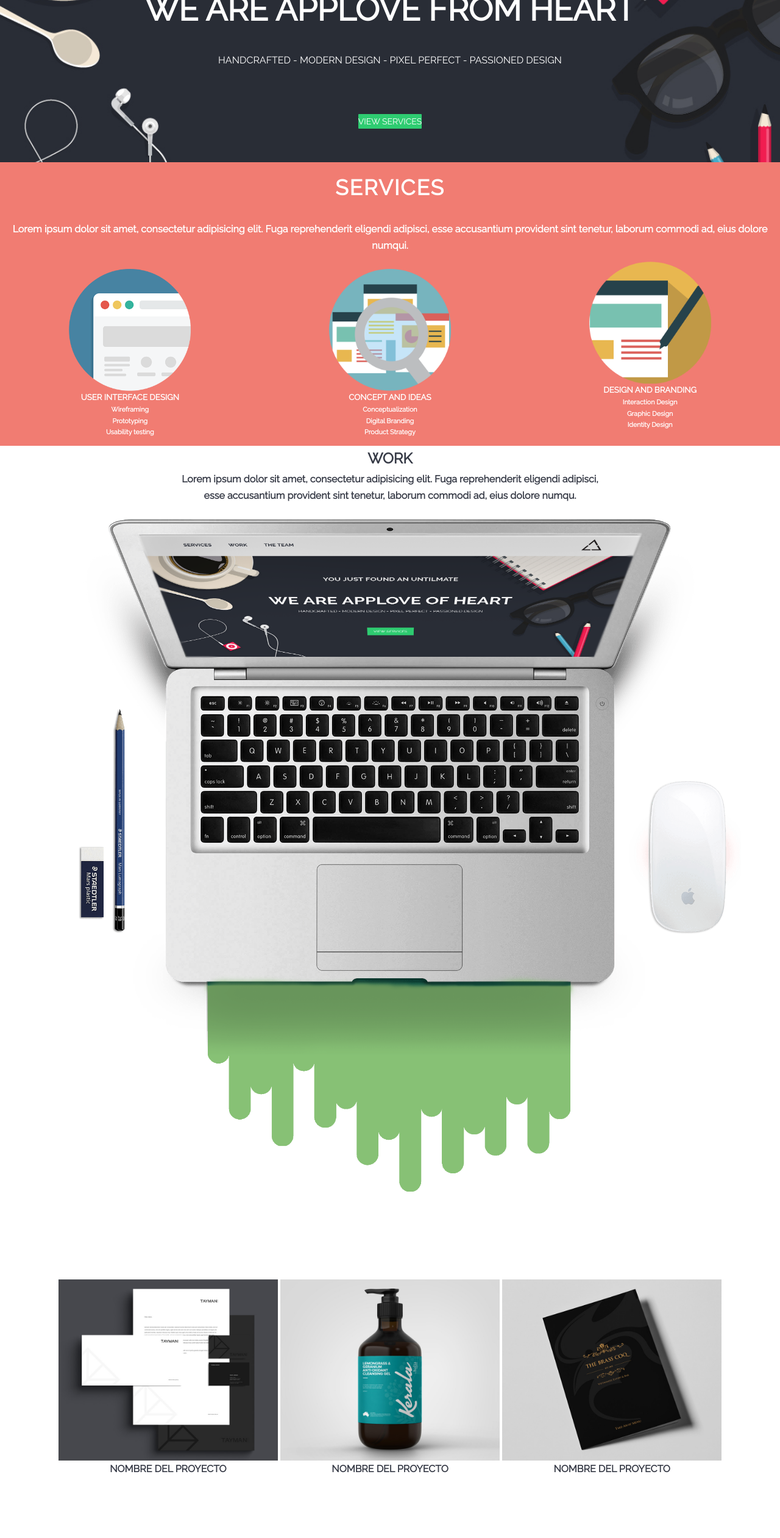
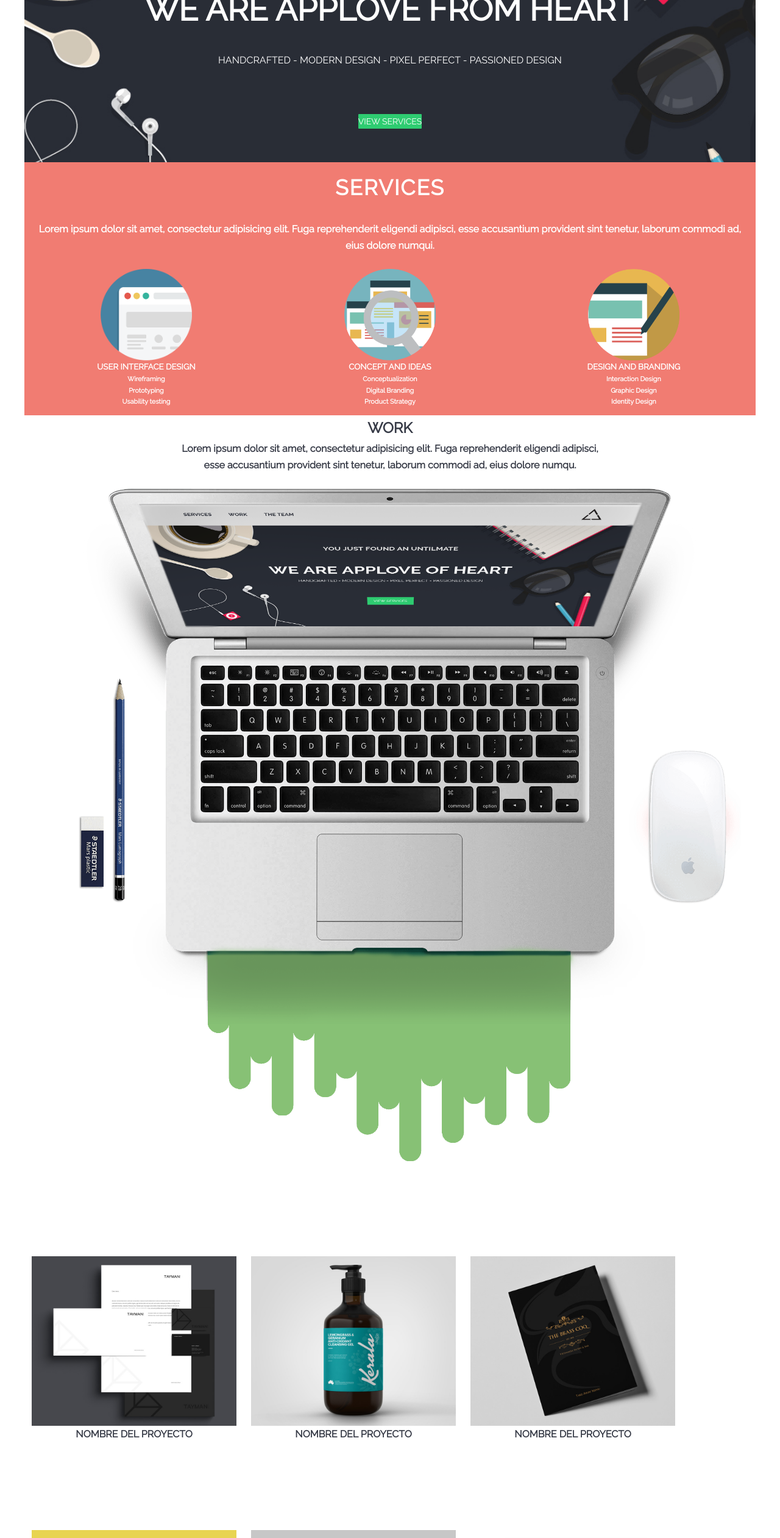
Before and after one commit to claussfrank/Grid-System-Applove-Ejercicio, a plain HTML site: page index.html in a window 1280 px wide. Shown: the part 240-2762 px from the top of the page at 61% size. Drawn offline with Linux system fonts and the light colour scheme; a script that the page names is missing.

Commit message:
Estructura Responsive y Funcionalidad

```diff
--- a/css/main.css
+++ b/css/main.css
@@ -54,7 +54,7 @@ header{
   height: 554px;
   margin-top: 80px;
   text-align: center;
-  width: 100%;
+  /*width: 100%;*/
 
 }
 #home .containerStyle{
--- a/index.html
+++ b/index.html
@@ -23,15 +23,15 @@
 				<img src="assets/images/logo-r.png" class="logo" width="70">
 			</div>
 		</header>
-	<section id="home" class="centrar containerStyle ">
+		<section id="home" class="centrar containerStyle container ">
 			<div class="containerStyle row">
 				<h2 class="col-12 centrar"> YOU JUST FOUND AN UNTILMATE <h2>
 				<h1 class="text-uppercase text-home mb-0 centrar col-12"> we are applove from heart </h1>
 				<p class=" text-uppercase mt-0 centrar col-12"> HANDCRAFTED - MODERN DESIGN - PIXEL PERFECT - PASSIONED DESIGN </p>
 				<a href="#services" class="btn-home">View services</a>
 			</div>
+			<div class="container">
 				<section id="services" class="row">
-
 			        <h2 class="text-uppercase text-services mt-0 col-12 centrar">Services</h2>
 			        <h4 class="col-12 centrar">
 			          Lorem ipsum dolor sit amet, consectetur adipisicing elit. Fuga reprehenderit eligendi adipisci,
@@ -39,21 +39,21 @@
 			        </h4>
 							<section class="row">
 				        <div class="box-services col-4">
-		          <img src="assets/images/website.png" alt="" width="200">
+				          <img src="assets/images/website.png" alt="" width="150">
 				          <h5 class="mb-0">USER INTERFACE DESIGN</h5>
 				          <h6 class="m-0"> Wireframing </h6>
 				          <h6 class="m-0"> Prototyping </h6>
 				          <h6 class="m-0"> Usability testing </h6>
 				        </div>
 				        <div class="box-services col-4">
-		          <img src="assets/images/img-1.png" alt="" width="200">
+				          <img src="assets/images/img-1.png" alt="" width="150">
 				          <h5 class="mb-0">CONCEPT AND IDEAS</h5>
 				          <h6 class="m-0"> Conceptualization </h6>
 				          <h6 class="m-0"> Digital Branding </h6>
 				          <h6 class="m-0"> Product Strategy </h6>
 				        </div>
-		        <div class="box-services">
-		          <img src="assets/images/lapiz.png" alt="" width="200">
+				        <div class="box-services col-4">
+				          <img src="assets/images/lapiz.png" alt="" width="150">
 				          <h5 class="mb-0">DESIGN AND BRANDING</h5>
 				          <h6 class="m-0"> Interaction Design </h6>
 				          <h6 class="m-0"> Graphic Design </h6>
@@ -62,6 +62,7 @@
 
 						</section>
 			    </section>
+			  </div>
 		    <section id="work">
 		      <div class="container">
 		        <h2 class="text-uppercase text-work mt-0">Work</h2>
@@ -79,39 +80,40 @@
 		          <div id="caption"></div>
 		        </div>
 		        <!-- Estas son las cajas que repetiras 9 veces-->
-	        <div class="box-work">
+						<div class="row">
+			        <div class="box-work col-4">
 			          <img src="assets/images/img-1.jpg" alt="" class="mostrar-img"/>
 			          <h4 class="text-uppercase"> Nombre del proyecto </h4>
 			        </div>
-	        <div class="box-work">
+			        <div class="box-work col-4">
 			          <img src="assets/images/img-2.jpg" alt="" class="mostrar-img"/>
 			          <h4 class="text-uppercase"> Nombre del proyecto </h4>
 			        </div>
-	        <div class="box-work">
+			        <div class="box-work col-4">
 			          <img src="assets/images/img-3.jpg" alt="" class="mostrar-img"/>
 			          <h4 class="text-uppercase"> Nombre del proyecto </h4>
 			        </div>
-	        <div class="box-work">
+			        <div class="box-work col-4">
 			          <img src="assets/images/img-4.jpg" alt="" class="mostrar-img"/>
 			          <h4 class="text-uppercase"> Nombre del proyecto </h4>
 			        </div>
-	        <div class="box-work">
+			        <div class="box-work col-4">
 			          <img src="assets/images/img-5.jpg" alt="" class="mostrar-img"/>
 			          <h4 class="text-uppercase"> Nombre del proyecto </h4>
 			        </div>
-	        <div class="box-work">
+			        <div class="box-work col-4">
 			          <img src="assets/images/img-6.jpg" alt="" class="mostrar-img"/>
 			          <h4 class="text-uppercase"> Nombre del proyecto </h4>
 			        </div>
-	        <div class="box-work">
+			        <div class="box-work col-4">
 			          <img src="assets/images/img-7.jpg" alt="" class="mostrar-img"/>
 			          <h4 class="text-uppercase"> Nombre del proyecto </h4>
 			        </div>
-	        <div class="box-work">
+			        <div class="box-work col-4">
 			          <img src="assets/images/img-8.jpg" alt="" class="mostrar-img"/>
 			          <h4 class="text-uppercase"> Nombre del proyecto </h4>
 			        </div>
-	        <div class="box-work">
+			        <div class="box-work col-4">
 			          <img src="assets/images/img-9.jpg" alt="" class="mostrar-img"/>
 			          <h4 class="text-uppercase"> Nombre del proyecto </h4>
 			       </div>
```
Lines whose indentation alone changed are shown as unchanged.
